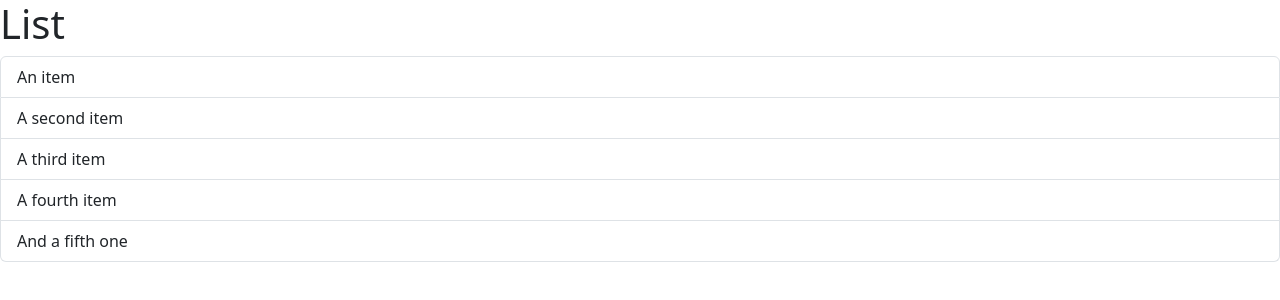
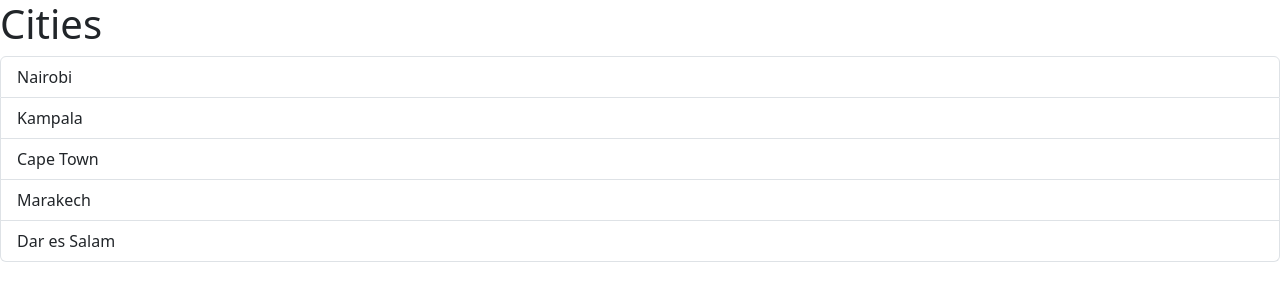
Before and after one commit to alex-njuguna/discover-games, a React (Vite) app in the folder dashboard/: page / in a window 1280 px wide. Shown: the top 300 px of the page. Built offline with nearby package versions, Linux system fonts and the light colour scheme.

Commit message:
rendering javascript list to tsx using map

```diff
--- a/dashboard/src/components/ListGroup.tsx
+++ b/dashboard/src/components/ListGroup.tsx
@@ -1,13 +1,21 @@
 function ListGroup() {
+  const cities = [
+    "Nairobi",
+    "Kampala",
+    "Cape Town",
+    "Marakech",
+    "Dar es Salam",
+  ];
+
   return (
     <>
-      <h1>List</h1>
+      <h1>Cities</h1>
       <ul className="list-group">
-        <li className="list-group-item">An item</li>
-        <li className="list-group-item">A second item</li>
-        <li className="list-group-item">A third item</li>
-        <li className="list-group-item">A fourth item</li>
-        <li className="list-group-item">And a fifth one</li>
+        {cities.map((city) => (
+          <li key={city} className="list-group-item">
+            {city}
+          </li>
+        ))}
       </ul>
     </>
   );
```
